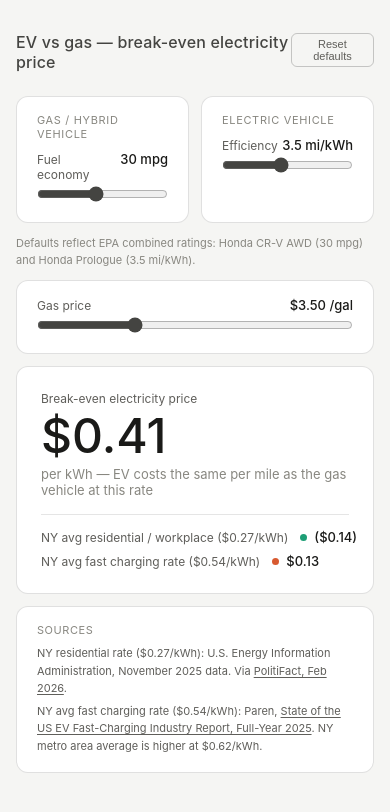
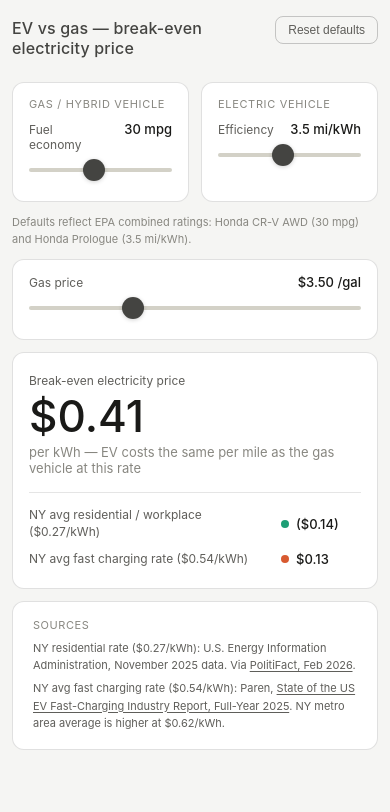
Before and after one commit to seanmyers/EV-vs-Gas, a plain HTML site: page index.html in a window 390 px wide. Drawn offline with Linux system fonts and the light colour scheme.

Commit message:
Update index.html

```diff
--- a/index.html
+++ b/index.html
@@ -6,7 +6,19 @@
   <title>EV vs Gas Break-Even Calculator</title>
   <style>
     *, *::before, *::after { box-sizing: border-box; margin: 0; padding: 0; }
-    body { font-family: -apple-system, BlinkMacSystemFont, 'Segoe UI', sans-serif; background: #f5f5f3; color: #1a1a18; min-height: 100vh; display: flex; align-items: flex-start; justify-content: center; padding: 2rem 1rem; }
+    body {
+      font-family: -apple-system, BlinkMacSystemFont, 'Segoe UI', sans-serif;
+      background: #f5f5f3;
+      color: #1a1a18;
+      min-height: 100vh;
+      display: flex;
+      align-items: flex-start;
+      justify-content: center;
+      padding: 2rem 1rem;
+      padding-left: max(1rem, env(safe-area-inset-left));
+      padding-right: max(1rem, env(safe-area-inset-right));
+      padding-bottom: max(2rem, env(safe-area-inset-bottom));
+    }
     .container { width: 100%; max-width: 560px; }
     h1 { font-size: 16px; font-weight: 500; color: #444441; margin-bottom: 1.5rem; letter-spacing: 0.01em; }
     .vgrid { display: grid; grid-template-columns: 1fr 1fr; gap: 12px; margin-bottom: 12px; }
@@ -16,25 +28,69 @@
     .stop { display: flex; justify-content: space-between; align-items: baseline; margin-bottom: 4px; }
     .slabel { font-size: 12px; color: #5f5e5a; }
     .sval { font-size: 13px; font-weight: 500; color: #1a1a18; min-width: 72px; text-align: right; }
-    input[type=range] { width: 100%; accent-color: #444441; cursor: pointer; }
+    input[type=range] {
+      width: 100%;
+      accent-color: #444441;
+      cursor: pointer;
+      height: 28px;
+      -webkit-appearance: none;
+      appearance: none;
+      background: transparent;
+    }
+    input[type=range]::-webkit-slider-runnable-track {
+      height: 4px;
+      background: #d3d1c7;
+      border-radius: 2px;
+    }
+    input[type=range]::-webkit-slider-thumb {
+      -webkit-appearance: none;
+      width: 22px;
+      height: 22px;
+      border-radius: 50%;
+      background: #444441;
+      margin-top: -9px;
+      box-shadow: 0 1px 4px rgba(0,0,0,0.18);
+    }
+    input[type=range]::-moz-range-track { height: 4px; background: #d3d1c7; border-radius: 2px; }
+    input[type=range]::-moz-range-thumb { width: 22px; height: 22px; border-radius: 50%; background: #444441; border: none; box-shadow: 0 1px 4px rgba(0,0,0,0.18); }
     .vcard-gas { margin-bottom: 12px; }
     .banner { background: #fff; border-radius: 12px; padding: 1.5rem; border: 0.5px solid rgba(0,0,0,0.12); margin-bottom: 12px; }
     .be-label { font-size: 12px; color: #5f5e5a; margin-bottom: 6px; }
-    .be-val { font-size: 48px; font-weight: 500; line-height: 1; color: #1a1a18; }
+    .be-val { font-size: 52px; font-weight: 500; line-height: 1; color: #1a1a18; }
     .be-unit { font-size: 13px; color: #888780; margin-top: 6px; }
-    .comparisons { display: flex; flex-direction: column; gap: 8px; margin-top: 16px; padding-top: 14px; border-top: 0.5px solid rgba(0,0,0,0.1); }
+    .comparisons { display: flex; flex-direction: column; gap: 10px; margin-top: 16px; padding-top: 14px; border-top: 0.5px solid rgba(0,0,0,0.1); }
     .cmp-row { display: flex; align-items: center; justify-content: space-between; gap: 12px; }
-    .cmp-left { font-size: 12px; color: #5f5e5a; white-space: nowrap; flex: 1; }
-    .cmp-right { display: flex; align-items: center; gap: 7px; justify-content: flex-start; min-width: 90px; }
-    .cmp-dot { width: 7px; height: 7px; border-radius: 50%; flex-shrink: 0; }
-    .cmp-pct { font-size: 13px; font-weight: 500; text-align: right; }
+    .cmp-left { font-size: 13px; color: #5f5e5a; flex: 1; line-height: 1.4; }
+    .cmp-right { display: flex; align-items: center; gap: 7px; justify-content: flex-start; min-width: 80px; }
+    .cmp-dot { width: 8px; height: 8px; border-radius: 50%; flex-shrink: 0; }
+    .cmp-pct { font-size: 14px; font-weight: 500; }
     .sources { background: #fff; border-radius: 12px; padding: 1rem 1.25rem; border: 0.5px solid rgba(0,0,0,0.12); }
     .src-label { font-size: 11px; letter-spacing: 0.05em; text-transform: uppercase; color: #888780; margin-bottom: 8px; }
     .src-item { font-size: 11px; color: #5f5e5a; line-height: 1.6; }
     .src-item a { color: #5f5e5a; text-decoration: underline; text-underline-offset: 2px; }
-    .reset-btn { font-size: 11px; color: #5f5e5a; background: none; border: 0.5px solid rgba(0,0,0,0.2); border-radius: 6px; padding: 4px 10px; cursor: pointer; }
-    .reset-btn:hover { background: #f0efed; }
+    .reset-btn {
+      font-size: 12px;
+      color: #5f5e5a;
+      background: none;
+      border: 0.5px solid rgba(0,0,0,0.2);
+      border-radius: 8px;
+      padding: 6px 12px;
+      cursor: pointer;
+      -webkit-tap-highlight-color: transparent;
+      touch-action: manipulation;
+      white-space: nowrap;
+    }
+    .reset-btn:active { background: #e8e7e4; }
     .defaults-note { font-size: 11px; color: #888780; margin-top: 6px; line-height: 1.5; }
+
+    @media (max-width: 400px) {
+      body { padding: 1rem 0.75rem; padding-bottom: max(1rem, env(safe-area-inset-bottom)); }
+      .be-val { font-size: 44px; }
+      .vcard { padding: 0.85rem 1rem; }
+      .banner { padding: 1.25rem 1rem; }
+      .cmp-left { font-size: 12px; }
+      .cmp-pct { font-size: 13px; }
+    }
   </style>
 </head>
 <body>
@@ -157,3 +213,6 @@
   </script>
 </body>
 </html>
+  </script>
+</body>
+</html>
```
